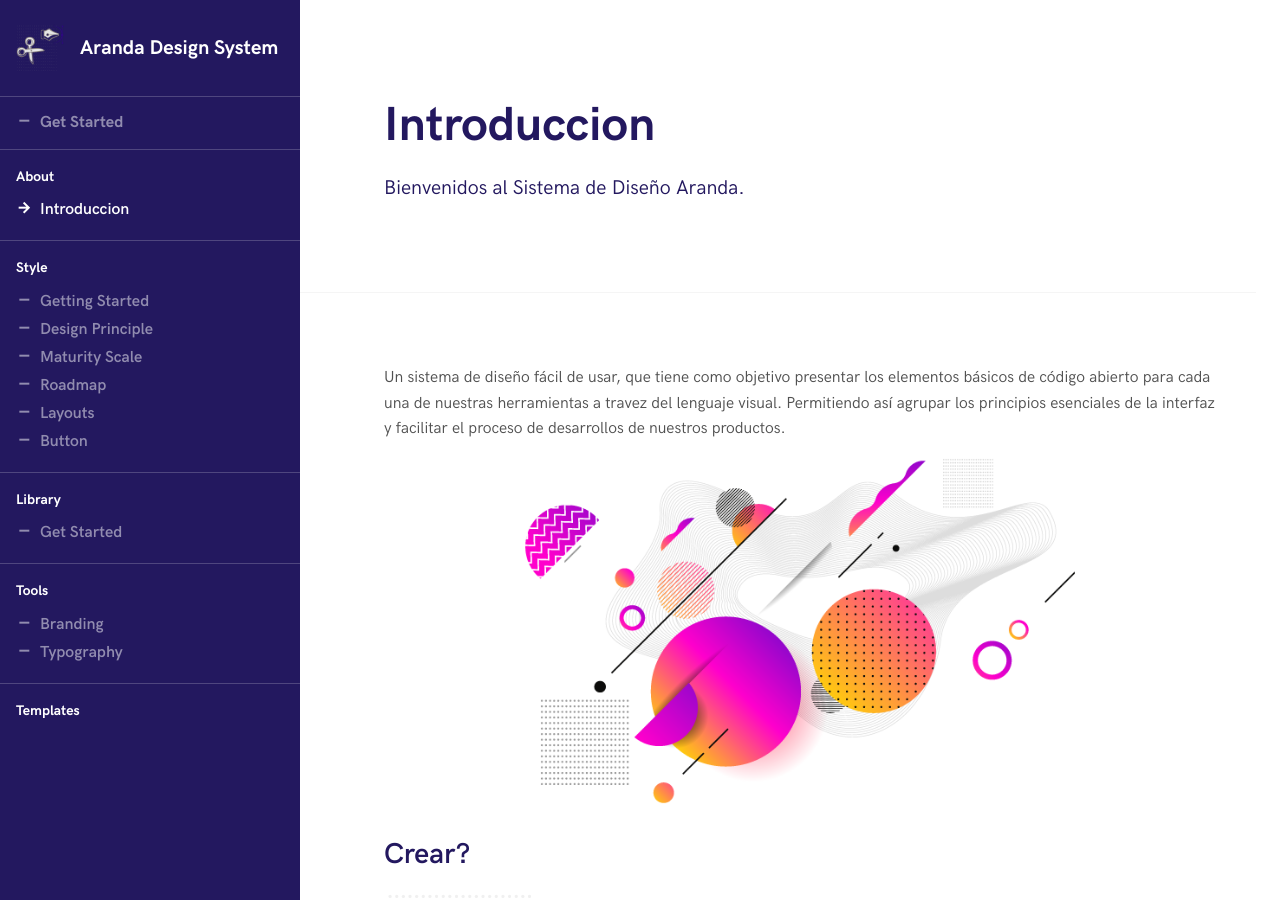
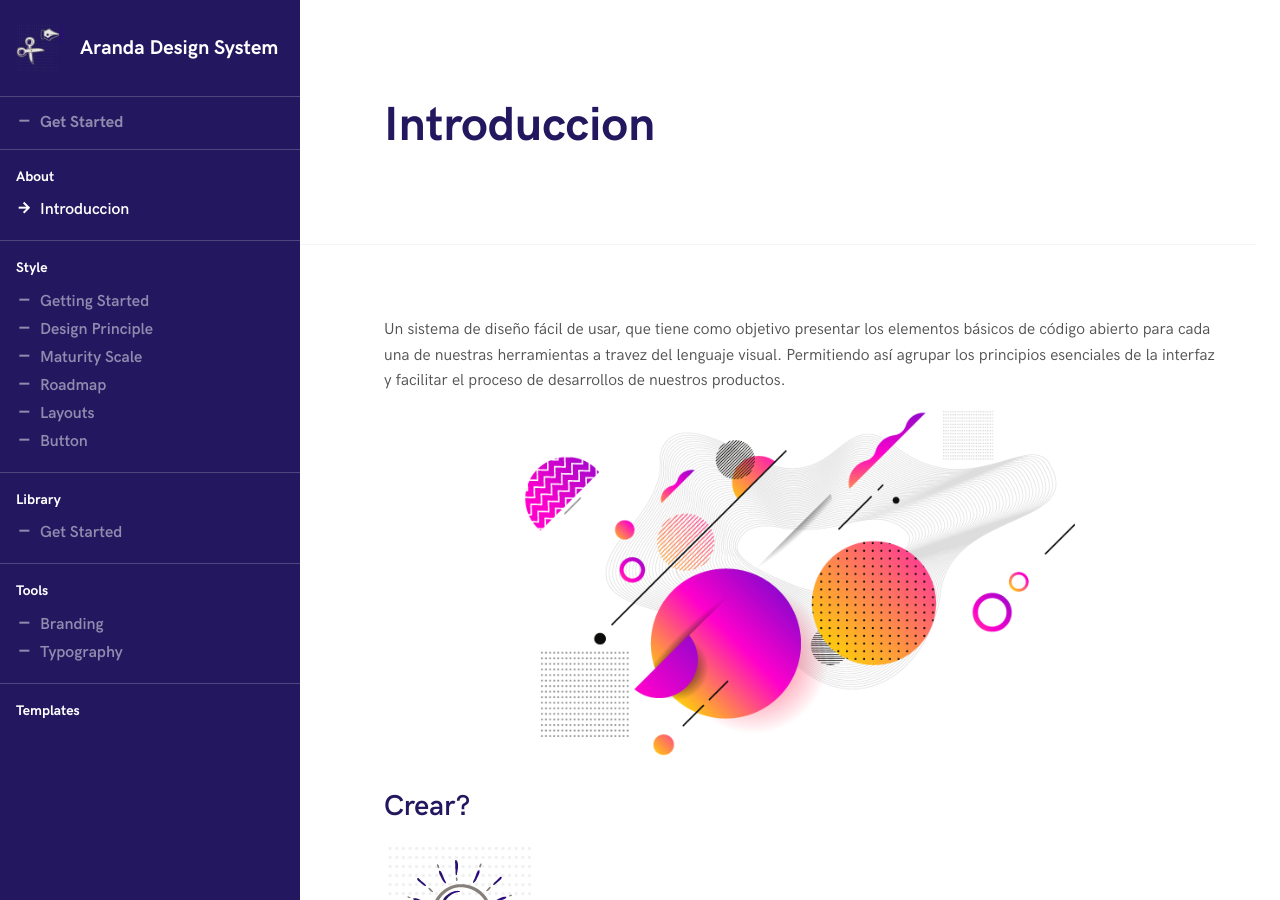
Before and after one commit to Nats85/guide-aranda, a Jekyll site: the page built from _docs/about/01-getting-started.md, in a window 1280 px wide and 900 px high. Built offline with Jekyll 4.4.1, drawn with Linux system fonts in a browser that asks for light colours.

Commit message:
Update 01-getting-started.md

```diff
--- a/_docs/about/01-getting-started.md
+++ b/_docs/about/01-getting-started.md
@@ -1,6 +1,6 @@
 ---
 title: Introduccion
-info: Bienvenidos al Sistema de Diseño Aranda.
+info:
 nav: false
 ---
 
```
